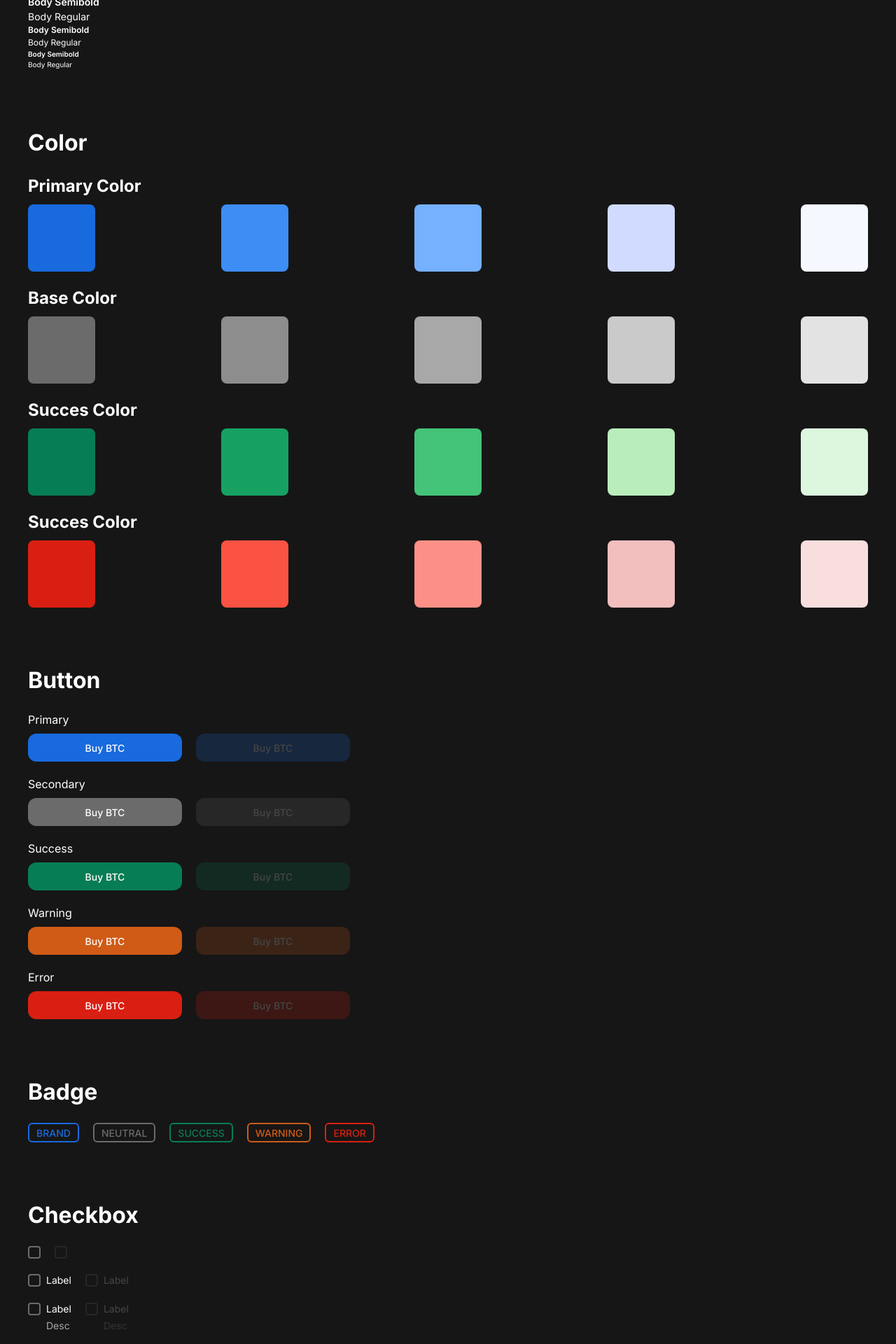
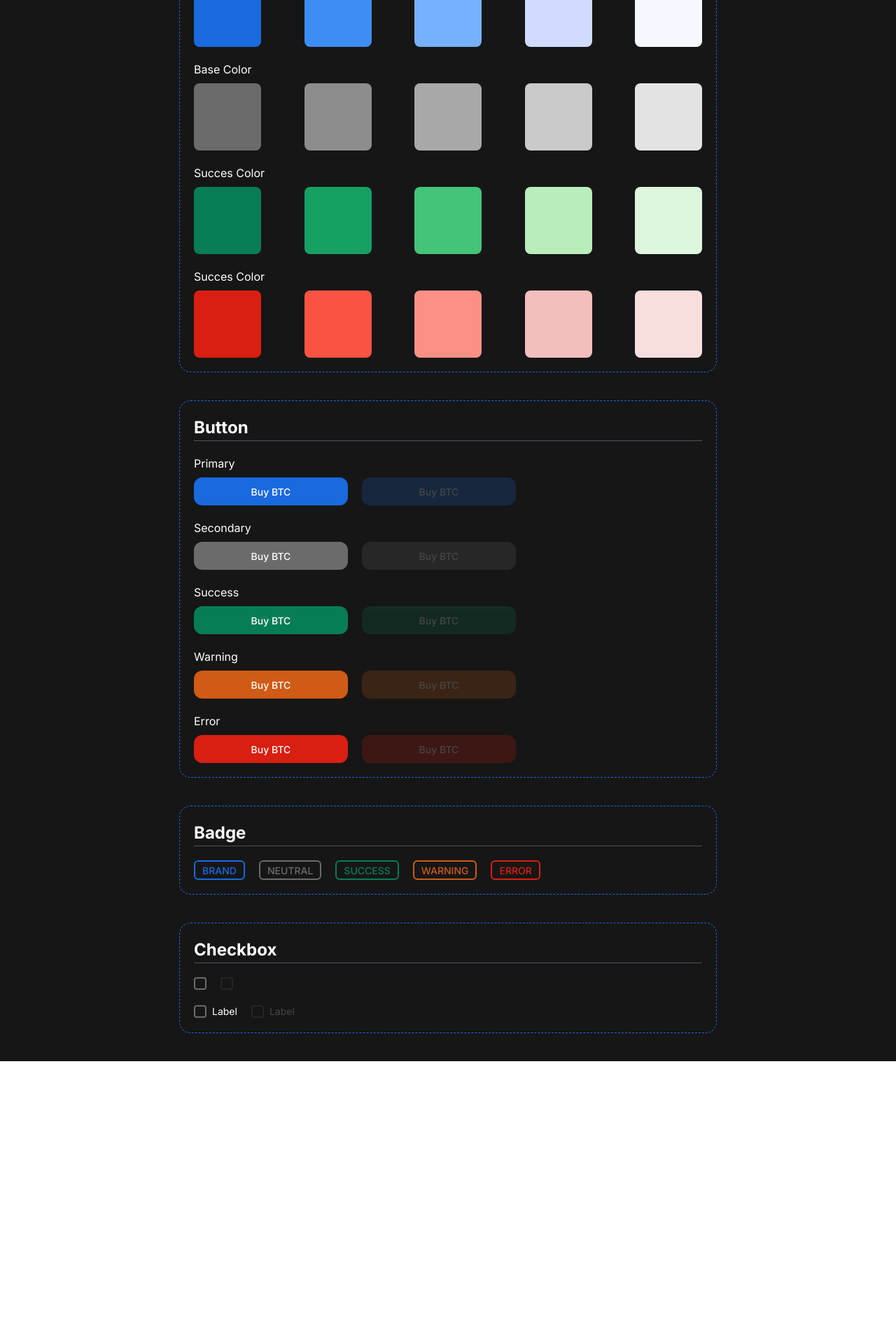
Before and after one commit to cuongcode/fkash-ui, a React (Create React App) app: page / in a window 1280 px wide. Shown: the part 651-2571 px from the top of the page at 70% size. After the commit the page ends 2167 px from the top, so only its background shows below. Built offline with nearby package versions, Linux system fonts and the light colour scheme.

Commit message:
fix style generic

```diff
--- a/src/App.tsx
+++ b/src/App.tsx
@@ -4,7 +4,8 @@ import { FC, ReactNode } from "react";
 
 function App() {
   return (
-    <div className='flex flex-col gap-20 p-10 font-inter bg-background-black text-white'>
+    <div className='p-10 font-inter bg-background-black text-white'>
+      <div className='flex flex-col gap-10 max-w-screen-md m-auto'>
         <Section name='Typography'>
           <Typography />
         </Section>
@@ -21,6 +22,7 @@ function App() {
           <CheckboxSection />
         </Section>
       </div>
+    </div>
   );
 }
 
@@ -33,8 +35,8 @@ interface SectionProps {
 const Section:FC<SectionProps> = (props) => {
   const {name, children} = props
   return (
-    <div className='flex flex-col gap-5'>
-      <Text text={name} preset='h4'/>
+    <div className='flex flex-col gap-5 border border-primary-100 border-dashed rounded-2xl p-5'>
+      <Text text={name} preset='h5' className='border-b border-b-gray-600'/>
       {children}
   </div>
   );
--- a/src/components/base/color.tsx
+++ b/src/components/base/color.tsx
@@ -5,7 +5,7 @@ export const Color = () => {
     return (
       <div className='flex flex-col gap-5'>
         <div className='flex flex-col gap-2'>
-          <Text text='Primary Color' preset='h5'/>
+          <Text text='Primary Color' preset='p3'/>
           <div className='flex justify-between'>
             <ColorPalette className='bg-primary-100' />
             <ColorPalette className='bg-primary-80'/>
@@ -15,7 +15,7 @@ export const Color = () => {
           </div>
         </div>
         <div className='flex flex-col gap-2'>
-          <Text text='Base Color' preset='h5'/>
+          <Text text='Base Color' preset='p3'/>
           <div className='flex justify-between'>
             <ColorPalette className='bg-base-100' />
             <ColorPalette className='bg-base-80'/>
@@ -25,7 +25,7 @@ export const Color = () => {
           </div>
         </div>
         <div className='flex flex-col gap-2'>
-          <Text text='Succes Color' preset='h5'/>
+          <Text text='Succes Color' preset='p3'/>
           <div className='flex justify-between'>
             <ColorPalette className='bg-success-100' />
             <ColorPalette className='bg-success-80'/>
@@ -35,7 +35,7 @@ export const Color = () => {
           </div>
         </div>
         <div className='flex flex-col gap-2'>
-          <Text text='Succes Color' preset='h5'/>
+          <Text text='Succes Color' preset='p3'/>
           <div className='flex justify-between'>
             <ColorPalette className='bg-error-100' />
             <ColorPalette className='bg-error-80'/>
--- a/src/components/sections/checkbox-section.tsx
+++ b/src/components/sections/checkbox-section.tsx
@@ -16,12 +16,6 @@ export const CheckboxSection = () => {
                     <BaseCheckbox preset='base' label='Label' disabled/>
                 </div>
             </div>
-            <div className='flex flex-col gap-2'>
-                <div className='flex gap-5'>
-                    <BaseCheckbox preset='base' label='Label' desc='Desc'/>
-                    <BaseCheckbox preset='base' label='Label' desc='Desc' disabled/>
-                </div>
-            </div>
         </div>
     );
 };
--- a/src/components/sections/typography.tsx
+++ b/src/components/sections/typography.tsx
@@ -2,7 +2,7 @@ import { Text } from '../base/'
 
 export const Typography = () => {
     return (
-      <div className='flex flex-col gap-10'>
+      <div className='flex gap-20'>
         <div>
           <Text text="Heading 1" preset="h1" />
           <Text text="Heading 2" preset="h2" />
```
Lines whose indentation alone changed are shown as unchanged.
